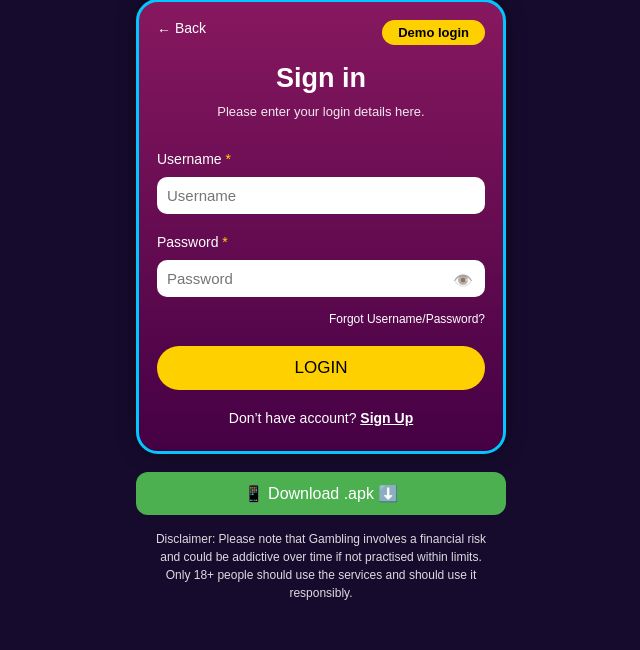
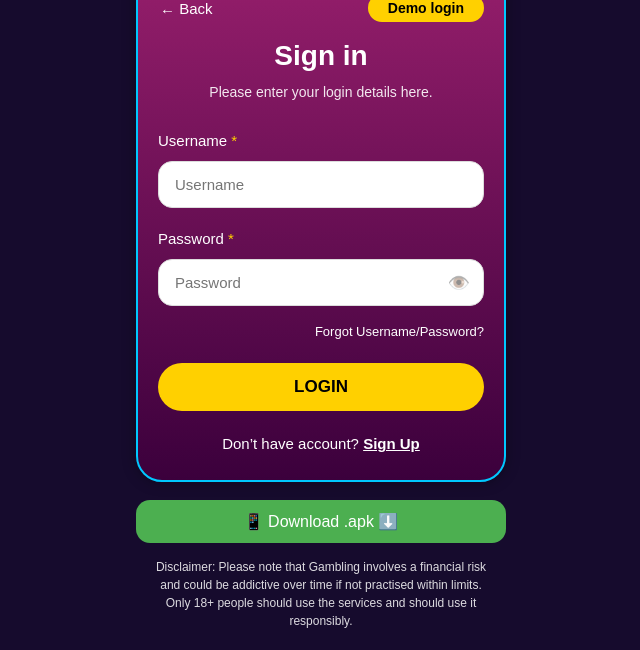
Before and after one commit to rajputnikhil8441/paribook, a plain HTML site: page index.html in a window 1280 px wide. Shown: the part 150-800 px from the top of the page, without its empty margins (319-959 px from the left). Drawn offline with Linux system fonts and the light colour scheme.

Commit message:
Update style.css

```diff
--- a/style.css
+++ b/style.css
@@ -18,7 +18,7 @@ body {
 /* WRAPPER */
 .main-container {
   width: 100%;
-  max-width: 400px; /* app-like width */
+  max-width: 400px;
   margin: 0 auto;
   padding: 15px;
 }
@@ -26,64 +26,67 @@ body {
 /* LOGO */
 .logo-box img {
   width: 55%;
-  max-width: 180px; /* compact app size */
-  margin: 20px auto 15px;
+  max-width: 180px;
+  margin: 25px auto 10px;
   display: block;
 }
 
-/* LOGIN CARD */
+/* LOGIN CARD – MATCHES .CLUB */
 .login-card {
   width: 100%;
-  background: linear-gradient(180deg, #87185f, #450044);
-  border: 3px solid #00c8ff;
-  border-radius: 22px;
-  padding: 18px 18px 25px; /* slightly taller for spacing */
+  background: linear-gradient(180deg, #951e6b, #3b003c);
+  border: 2px solid #00c8ff;        /* reduced thickness */
+  border-radius: 26px;               /* more rounded like club */
+  padding: 22px 20px 28px;
   margin-top: 10px;
-  box-shadow: 0px 0px 20px rgba(0, 0, 0, 0.4);
+  box-shadow: 0px 0px 14px rgba(0, 0, 0, 0.35);
   display: flex;
   flex-direction: column;
-  gap: 10px; /* uniform spacing between elements */
+  gap: 12px;
 }
 
 /* TOP BAR */
 .top-bar {
   display: flex;
   justify-content: space-between;
-  font-size: 14px;
+  align-items: center;
+  font-size: 15px;
 }
 
 .back-arrow {
   color: #fff;
+  margin-left: 2px; /* aligned like club */
 }
 
 .demo-btn {
   background: #ffd000;
-  padding: 5px 16px;
-  border-radius: 18px;
+  padding: 6px 20px;
+  border-radius: 20px;
   color: #000;
   font-weight: bold;
-  font-size: 13px;
+  font-size: 14px;
 }
 
 /* HEADINGS */
 .signin-title {
   text-align: center;
-  font-size: 27px;
-  margin-top: 8px;
+  font-size: 28px;
+  margin-top: 6px;
+  font-weight: 600;
 }
 
 .signin-sub {
   text-align: center;
   opacity: 0.9;
-  margin-bottom: 12px;
-  font-size: 13px;
+  margin-bottom: 10px;
+  font-size: 14px;
 }
 
 /* LABELS */
 label {
   margin-top: 10px;
   display: block;
-  font-size: 14px;
+  font-size: 15px;
   color: #fff;
 }
 
@@ -91,14 +94,14 @@ label {
   color: #ffd000;
 }
 
-/* INPUT FIELDS */
+/* INPUT FIELDS – PERFECT MATCH */
 .input-field {
   width: 100%;
-  padding: 10px;
-  border-radius: 10px;
-  border: none;
+  padding: 14px 16px;               /* increased padding */
+  border-radius: 14px;              /* more round like .club */
+  border: 1px solid #dcdcdc;        /* light-grey border */
   font-size: 15px;
-  background: #fff;
+  background: #ffffff !important;   /* pure white */
   color: #000;
 }
 
@@ -109,39 +112,41 @@ label {
 
 .eye-icon {
   position: absolute;
-  top: 11px;
-  right: 12px;
-  opacity: 0.6;
-  font-size: 16px;
+  top: 50%;
+  right: 14px;
+  transform: translateY(-50%);
+  opacity: 0.5;
+  font-size: 18px;
   cursor: pointer;
+  color: #7a7a7a;  /* club style */
 }
 
 /* FORGOT */
 .forgot-text {
   text-align: right;
-  font-size: 12px;
-  margin-top: 5px;
+  font-size: 13px;
+  margin-top: 6px;
 }
 
-/* LOGIN BUTTON */
+/* LOGIN BUTTON – MORE ROUNDED, BIGGER */
 .login-btn {
   width: 100%;
   background: #ffd000;
   color: #000;
-  padding: 12px;
+  padding: 14px;
   border: none;
-  border-radius: 25px;
+  border-radius: 28px;  /* bigger radius like club */
   font-size: 17px;
-  font-weight: normal;
+  font-weight: 600;
   cursor: pointer;
-  margin-top: 10px;
+  margin-top: 12px;
 }
 
 /* SIGN UP */
 .signup-text {
   text-align: center;
-  font-size: 14px;
-  margin-top: 10px;
+  font-size: 15px;
+  margin-top: 12px;
 }
 
 .signup-text a {
@@ -155,7 +160,7 @@ label {
   background: #4caf50;
   padding: 12px;
   margin-top: 18px;
-  border-radius: 12px;
+  border-radius: 14px;
   text-align: center;
   font-size: 16px;
 }
@@ -169,26 +174,26 @@ label {
   line-height: 18px;
 }
 
-/* RESPONSIVENESS */
+/* RESPONSIVE FIXES */
 @media (max-width: 400px) {
   .logo-box img {
-    width: 65%;
+    width: 62%;
   }
   .login-card {
-    padding: 15px 15px 20px;
+    padding: 18px 18px 24px;
   }
   .signin-title {
-    font-size: 22px;
+    font-size: 24px;
   }
   .signin-sub {
     font-size: 12px;
   }
   .input-field {
     font-size: 14px;
-    padding: 9px;
+    padding: 12px 14px;
   }
   .login-btn {
     font-size: 16px;
-    padding: 11px;
+    padding: 12px;
   }
 }
```
